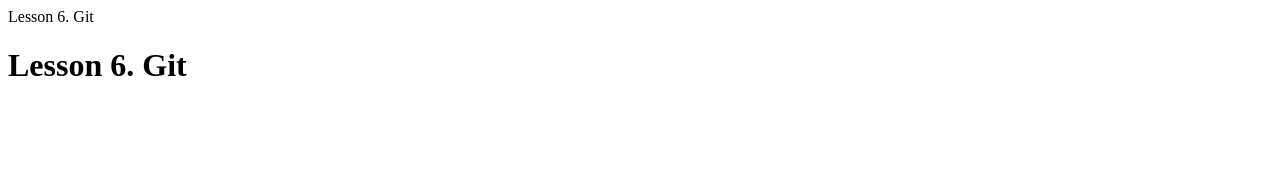
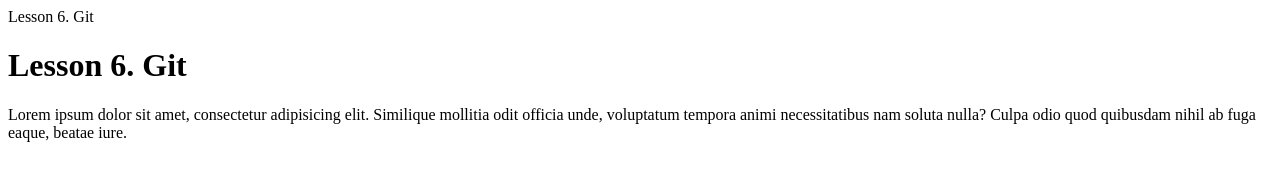
Before and after one commit to gayevy/lesson6, a plain HTML site: page index.html in a window 1280 px wide. Drawn offline with Linux system fonts and the light colour scheme.

Commit message:
added additional text

```diff
--- a/index.html
+++ b/index.html
@@ -5,6 +5,10 @@
 	<titl>Lesson 6. Git</title>
 </head>
 <body>
-	<h1>Lesson 6. Git</h1>
+	<header>
+		<h1>Lesson 6. Git</h1>
+		<p>Lorem ipsum dolor sit amet, consectetur adipisicing elit. Similique mollitia odit officia unde, voluptatum tempora animi necessitatibus nam soluta nulla? Culpa odio quod quibusdam nihil ab fuga eaque, beatae iure.</p>
+	</header>
+
 </body>
 </html>
```
